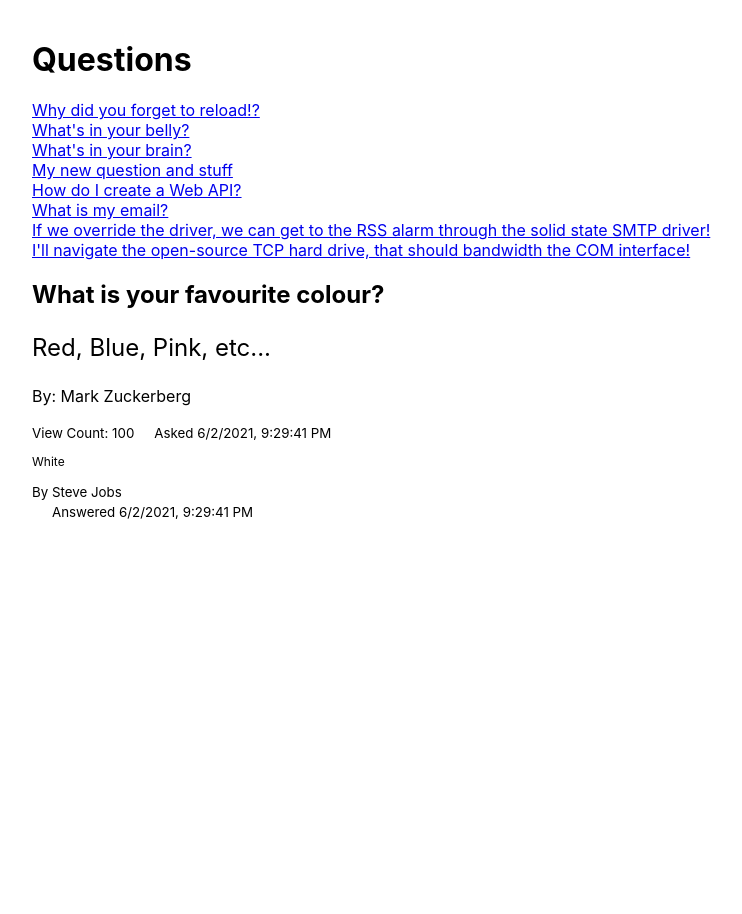
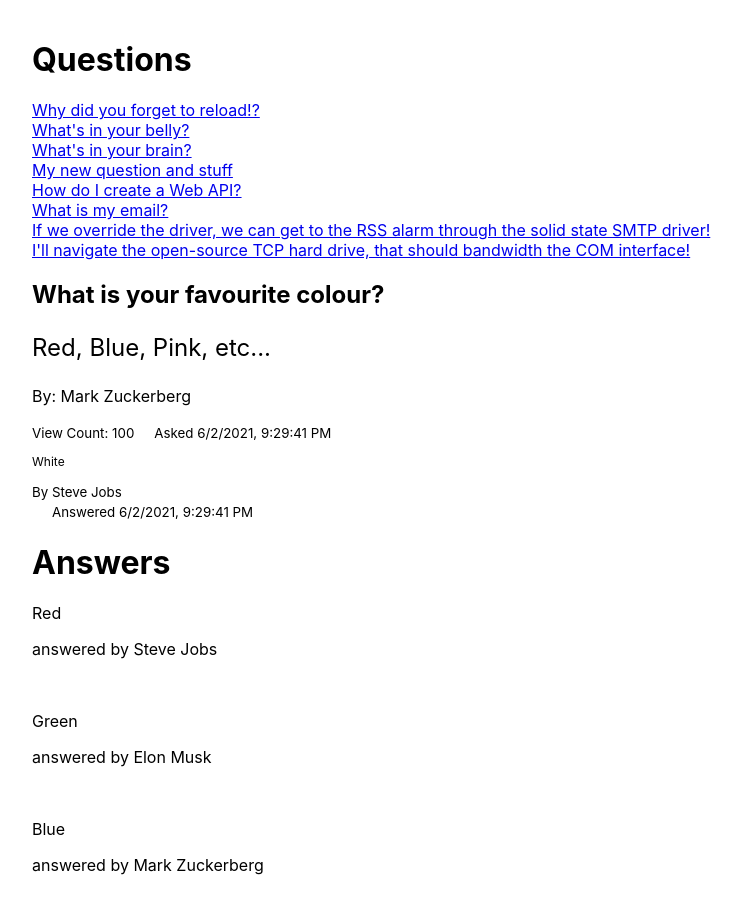
Before and after one commit to CodeCoreYVR/awesome-answers-react-wadd-sept2020, a React (Create React App) app: page / in a window 1280 px wide. Shown: the top 914 px of the page, without its empty margins (32-774 px from the left). Before the commit the page ends 800 px from the top, so only its background shows below. Built offline with nearby package versions, Linux system fonts and the light colour scheme.

Commit message:
added answer list component

```diff
--- a/src/App.js
+++ b/src/App.js
@@ -1,6 +1,7 @@
 import React from 'react';
 import QuestionShowPage from './components/QuestionShowPage';
 import QuestionIndexPage from './components/QuestionIndexPage';
+import AnswerList from './components/AnswerList';
 
 
 // Whenever you use JSX in a file, you must import React.
@@ -17,6 +18,7 @@
     <div className="container">
       <QuestionIndexPage />
       <QuestionShowPage />
+      <AnswerList/>
     </div>
   )
 }
--- /dev/null
+++ b/src/components/AnswerList.js
@@ -0,0 +1,24 @@
+import AnswerDetails from './AnswerDetails'
+import answers from '../data/answers'
+
+function AnswerList(props){
+    return(
+        <main>
+            <h1>Answers</h1>
+            <ul style={{
+                listStyle: 'none',
+                paddingLeft: 0,
+            }}>
+                {answers.map( ({ body, author, created_at}) => (
+                    <li>
+                        <p>{body}</p>
+                        <p>answered by {author.full_name} </p>
+                        <br/>
+                    </li>
+                ))}
+            </ul>
+        </main>
+    )
+}
+
+export default AnswerList;
--- a/src/components/QuestionShowPage.js
+++ b/src/components/QuestionShowPage.js
@@ -1,8 +1,8 @@
 import React from 'react';
 import QuestionDetails from './QuestionDetails';
 import AnswerDetails from './AnswerDetails';
-
-
+import AnswerList from './AnswerList'
+import answers from '../data/answers'
 // To compose our application, we will create components that nest other components.
 // Just as a function in JS can return only a single value, such as an object
 // you can only return one call to React.createElement() or one JSX element from a component.
@@ -18,6 +18,7 @@
         view_count={100}
         created_at={new Date().toLocaleString()}
         />
+        {/* <AnswerList answers={answers}/> */}
         <AnswerDetails
         body="White"
         author={{ full_name: "Steve Jobs"}}
```
